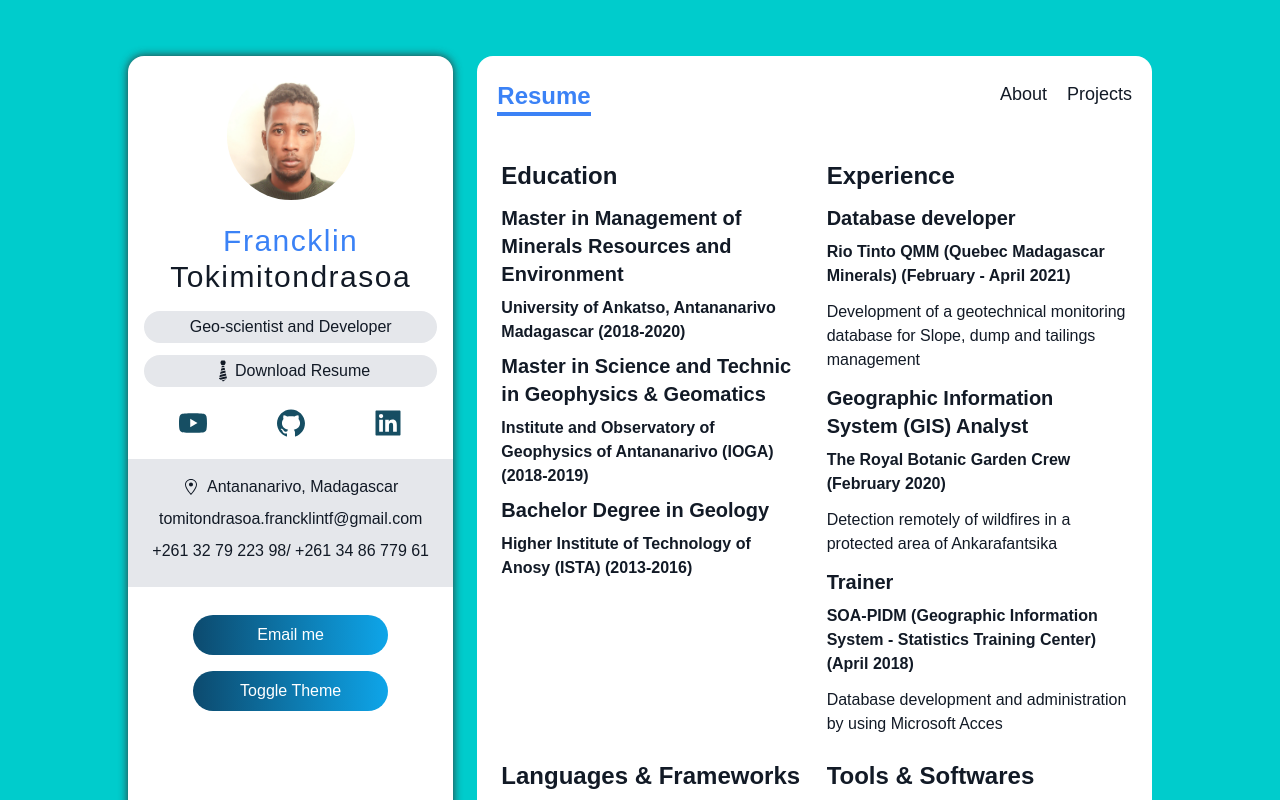
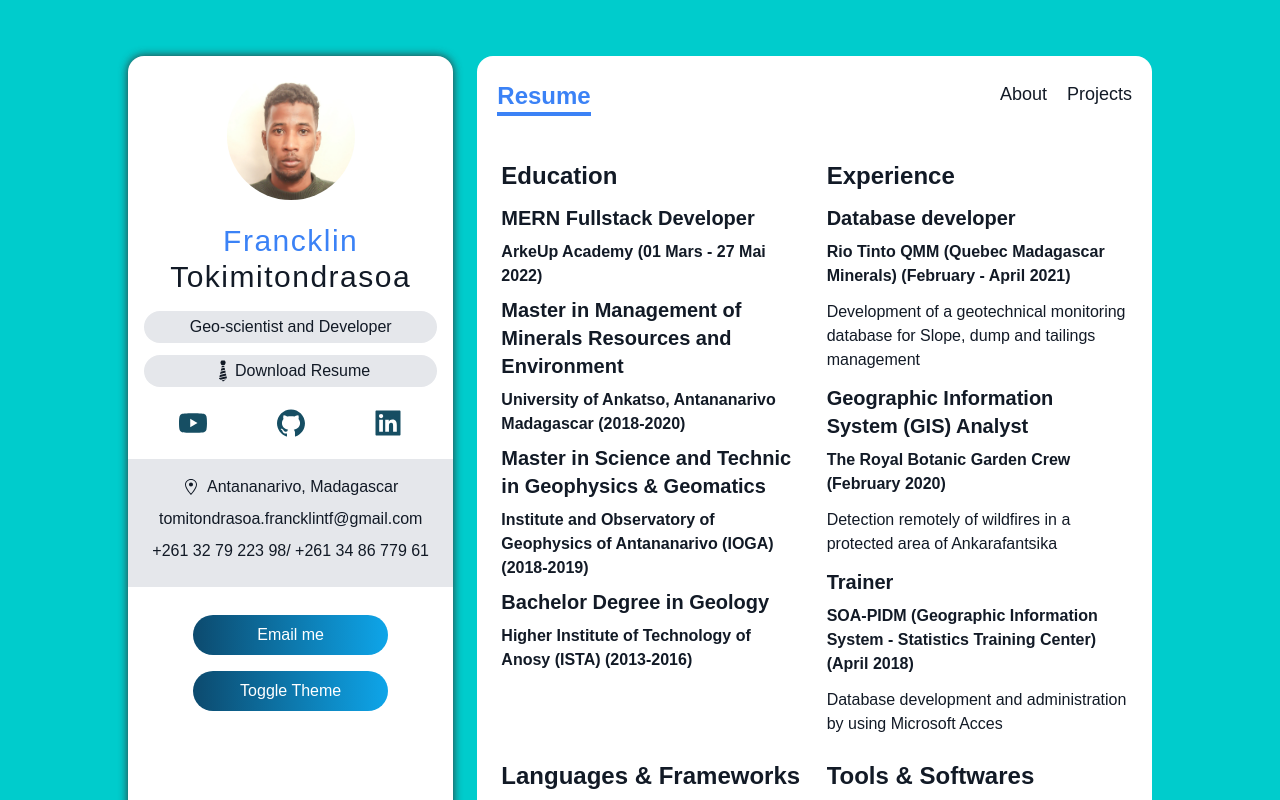
Before and after one commit to Tokimitondrasoa-Francklin/MyPortfolio, a Next.js app: page /resume in a window 1280 px wide. Shown: the top 800 px of the page. Built offline with nearby package versions, Linux system fonts and the light colour scheme.

Commit message:
Update resume.tsx

```diff
--- a/pages/resume.tsx
+++ b/pages/resume.tsx
@@ -19,7 +19,12 @@ const resume = () => {
             >
               <h5 className='my-3 text-2xl font-bold'>Education</h5>
 
-
+              <div>
+                <h5 className='my-2 text-xl font-bold'>
+                MERN Fullstack Developer
+                </h5>
+                <p className='font-semibold'>ArkeUp Academy (01 Mars - 27 Mai 2022)</p>
+              </div>
               <div>
                 <h5 className='my-2 text-xl font-bold'>
                 Master in Management of Minerals Resources and Environment
```
